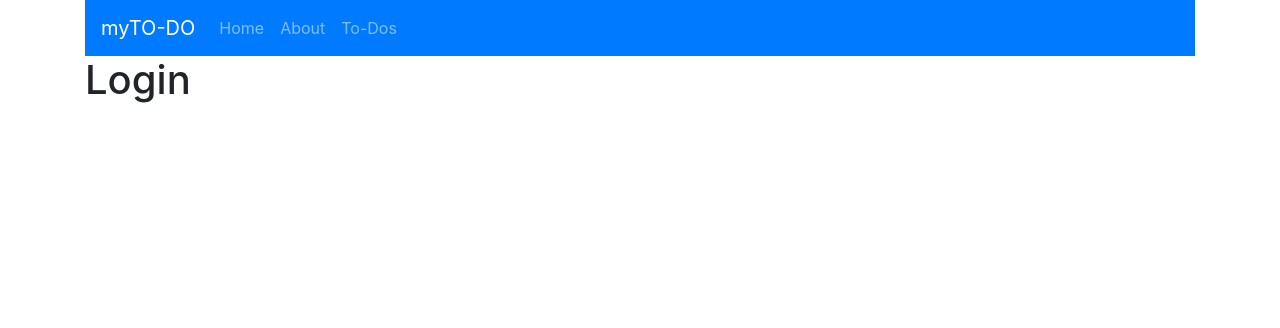
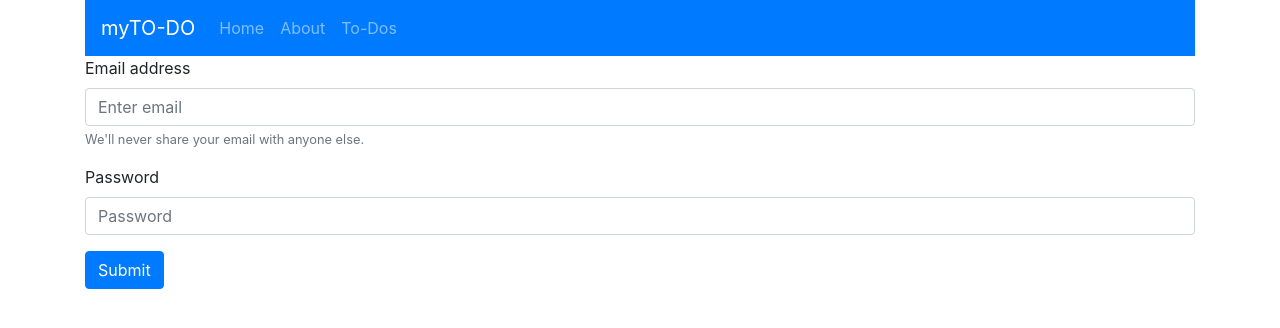
Before and after one commit to lindsayMecher/to_do_front, a React (Create React App) app: page /login in a window 1280 px wide. Shown: the top 328 px of the page. Built offline with nearby package versions, Linux system fonts and the light colour scheme; no server answers.

Commit message:
started wiring up the user authentication using the Login component

```diff
--- a/src/components/Login.js
+++ b/src/components/Login.js
@@ -1,11 +1,71 @@
 import React from 'react';
+import { Form, Button } from 'react-bootstrap';
+const AUTH = 'http://localhost:3000/auth';
 
 class Login extends React.Component{
+    constructor(){
+        super()
+        this.state = {
+            email: '',
+            password: ''
+        }
+    }
+
+    handleOnChange = (event) => {
+        this.setState({
+            [event.target.name]: event.target.value
+        })
+        console.log(this.state)
+    }
+
+    handleOnSubmit = (event) => {
+        event.preventDefault()
+        // send a fetch request to the auth controller
+        const reqObj = {
+            method: "POST",
+            headers: {
+                "Content-Type": "application/json",
+                "Accept": "application/json"
+            },
+            body: JSON.stringify(this.state)
+        }
+        fetch(AUTH, reqObj)
+            .then(resp => resp.json())
+            .then(userData => console.log(userData))
+            .catch(err => console.log(err))
+        // back end is in charge of authentication
+        // send request to backend to verify if the user exists and the password matches
+        // save the user that comes back into the redux store.
+        // if the user doesnt match, send back an error.
+        //make an alert and say invalid credentials.
+
+        // submit the info to the backend to verify user. Then give user token to hold on to session.
+        console.log(this.state)
+        // then reset the state
+        // then push the user through to the todos page.
+    }
+
     render(){
         return(
-            <h1>
-                Login
-            </h1>
+            <React.Fragment>
+                <Form onSubmit={(event) => this.handleOnSubmit(event)}>
+                    <Form.Group controlId="formBasicEmail">
+                        <Form.Label>Email address</Form.Label>
+                        <Form.Control onChange={this.handleOnChange} value={this.state.email} name="email" type="email" placeholder="Enter email" />
+                        <Form.Text className="text-muted">
+                        We'll never share your email with anyone else.
+                        </Form.Text>
+                    </Form.Group>
+
+                    <Form.Group controlId="formBasicPassword">
+                        <Form.Label>Password</Form.Label>
+                        <Form.Control onChange={this.handleOnChange} value={this.state.password} name="password" type="password" placeholder="Password" />
+                    </Form.Group>
+                    <Button variant="primary" type="submit" value="login" >
+                        Submit
+                    </Button>
+                </Form>
+            </React.Fragment>
         )
     }
 };
--- /dev/null
+++ b/src/reducers/auth.js
@@ -0,0 +1,10 @@
+export const auth = (state = null, action) => {
+    switch(action.type){
+        case "LOGIN":
+            return  state;
+        case "LOGOUT":
+            return state;
+        default:
+            return state;
+    }
+};
--- a/src/reducers/index.js
+++ b/src/reducers/index.js
@@ -1,10 +1,12 @@
 import counter from './counter';
 import todos from './todos';
+import {auth} from './auth';
 import { combineReducers } from 'redux';
 
 const rootReducer = combineReducers({
     counter,
-    todos
+    todos,
+    auth
 })
 
 export default rootReducer;
```
